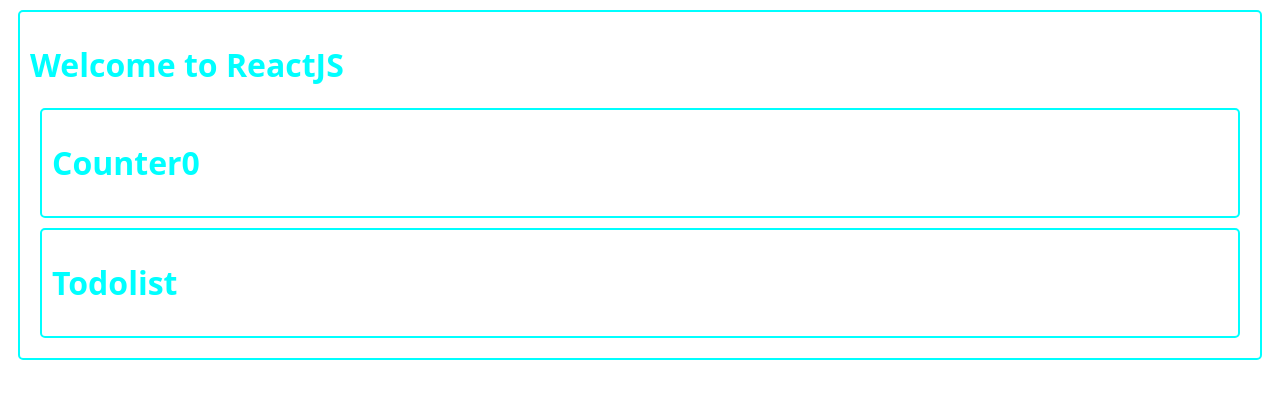
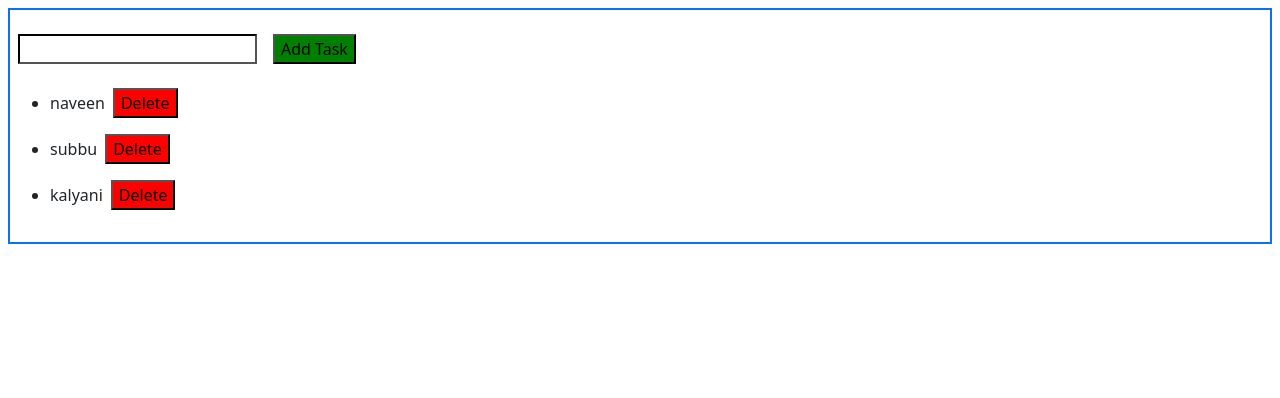
Before and after one commit to Naveengajja2000/naveen, a React (Create React App) app: page / in a window 1280 px wide. Shown: the top 398 px of the page. Built offline with nearby package versions, Linux system fonts and the light colour scheme.

Commit message:
Todolist Redux

```diff
--- a/package.json
+++ b/package.json
@@ -8,7 +8,9 @@
     "@testing-library/user-event": "^13.5.0",
     "react": "^18.2.0",
     "react-dom": "^18.2.0",
+    "react-redux": "^9.1.0",
     "react-scripts": "5.0.1",
+    "redux": "^5.0.1",
     "web-vitals": "^2.1.4"
   },
   "scripts": {
--- a/public/index.html
+++ b/public/index.html
@@ -25,6 +25,8 @@
       Learn how to configure a non-root public URL by running `npm run build`.
     -->
     <title>React App</title>
+    <link href="https://cdn.jsdelivr.net/npm/bootstrap@5.3.2/dist/css/bootstrap.min.css" rel="stylesheet" integrity="sha384-T3c6CoIi6uLrA9TneNEoa7RxnatzjcDSCmG1MXxSR1GAsXEV/Dwwykc2MPK8M2HN" crossorigin="anonymous">
+    <script src="https://cdn.jsdelivr.net/npm/bootstrap@5.3.2/dist/js/bootstrap.bundle.min.js" integrity="sha384-C6RzsynM9kWDrMNeT87bh95OGNyZPhcTNXj1NW7RuBCsyN/o0jlpcV8Qyq46cDfL" crossorigin="anonymous"></script>
   </head>
   <body>
     <noscript>You need to enable JavaScript to run this app.</noscript>
--- a/src/App.js
+++ b/src/App.js
@@ -1,14 +1,12 @@
-import logo from './logo.svg';
-import Nvn from './Nvn';
+import store from "./store/store";
+import {Provider}  from "react-redux";
+import TodoList from "./Todolist"
 
 function App() {
   return (
-    <div className="App">
-      <header className="App-header">
-        <Nvn>
-        </Nvn>
-      </header>
-    </div>
+   <Provider store={store}>
+    <TodoList></TodoList>
+   </Provider>
   );
 }
 
--- a/src/Todolist.jsx
+++ b/src/Todolist.jsx
@@ -1,9 +1,28 @@
-function Todolist(){
-    return(
-        <div className="mybox">
-            <h1>Todolist</h1>
+import React from "react";
+import {connect} from 'react-redux';
+
+
+function TodoList (props) {
+    console.log(props)
+    return (
+        <div className="border border-2 border-primary m-2 p-2">
+            <input type="text" onKeyUp={(e)=>{props.dispatch({type:'NEWTODO',payload:e.target.value})}} style={{borderColor:'black'}}/>
+            <button onClick={()=>{props.dispatch({type:"ADDTODO"})}} style={{backgroundColor:'green'}} className="m-3">Add Task</button>
+            <ul>
+                {
+                    props.todos.map((todo,i)=>{
+                        return(
+                            <li>
+                                {todo}
+
+                            <button onClick={()=>{props.dispatch({type:'DEL',ind:i})}} style={{backgroundColor:'red'}} className="m-2">Delete</button>
+                            </li>
+                        )
+                    })
+                }
+            </ul>
         </div>
     )
 }
 
-export default Todolist;
+export default connect(store=>store) (TodoList);
--- /dev/null
+++ b/src/store/TodoReducer.js
@@ -0,0 +1,23 @@
+const initialState = {
+    todos:['naveen','subbu','kalyani'],
+    inputValue:""
+}
+
+function TodoReducer(state=initialState,action){
+    if(action.type === "NEWTODO"){
+        return {...state,inputValue:action.payload};
+    }
+    if(action.type === "ADDTODO"){
+        return {...state,todos:[...state.todos,state.inputValue]}
+    }
+    if(action.type==='DEL'){
+        let temp = [...state.todos];
+        temp.splice(action.ind,1);
+        return{...state,todos:[...temp]};
+    }
+
+
+    return state
+}
+
+export default TodoReducer;
--- /dev/null
+++ b/src/store/store.js
@@ -0,0 +1,8 @@
+import TodoReducer from "./TodoReducer";
+
+import { createStore } from "redux";
+
+
+let store = createStore (TodoReducer)
+
+export default store;
```
Also changed, not shown: 1 other file (tests, documents, lock files or other folders).
